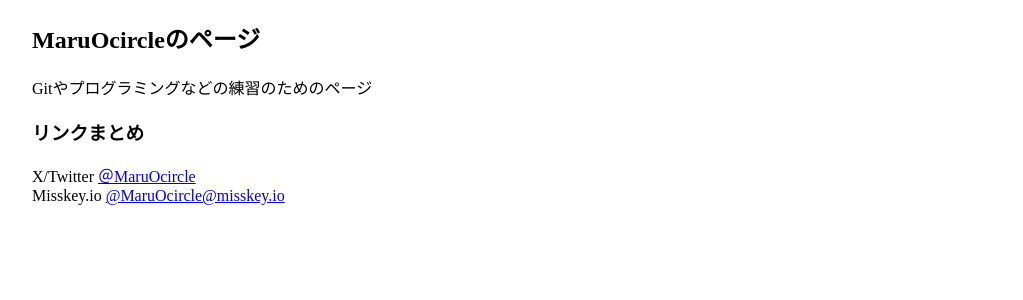
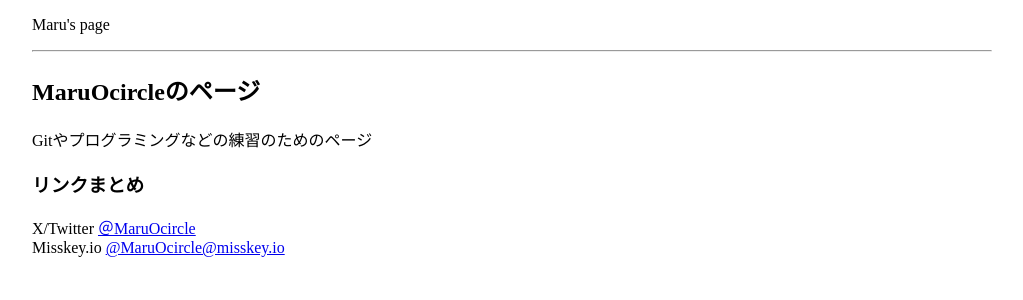
Before and after one commit to MaruOcircle/MaruOcircle.github.io, a Jekyll site: the page built from index.md, in a window 1280 px wide. Shown: the top 300 px of the page, without its empty margins (128-1151 px from the left). Built offline with Jekyll 4.4.1, drawn with Linux system fonts in a browser that asks for light colours.

Commit message:
Update default.html

```diff
--- a/_layouts/default.html
+++ b/_layouts/default.html
@@ -8,6 +8,10 @@
 
   <body>
     <div class='container'>
+      <p>Maru's page</p>
+      <hr>
+    <div>
+    <div class='container'>
       {{content}}
     <div>
   </body>
```
